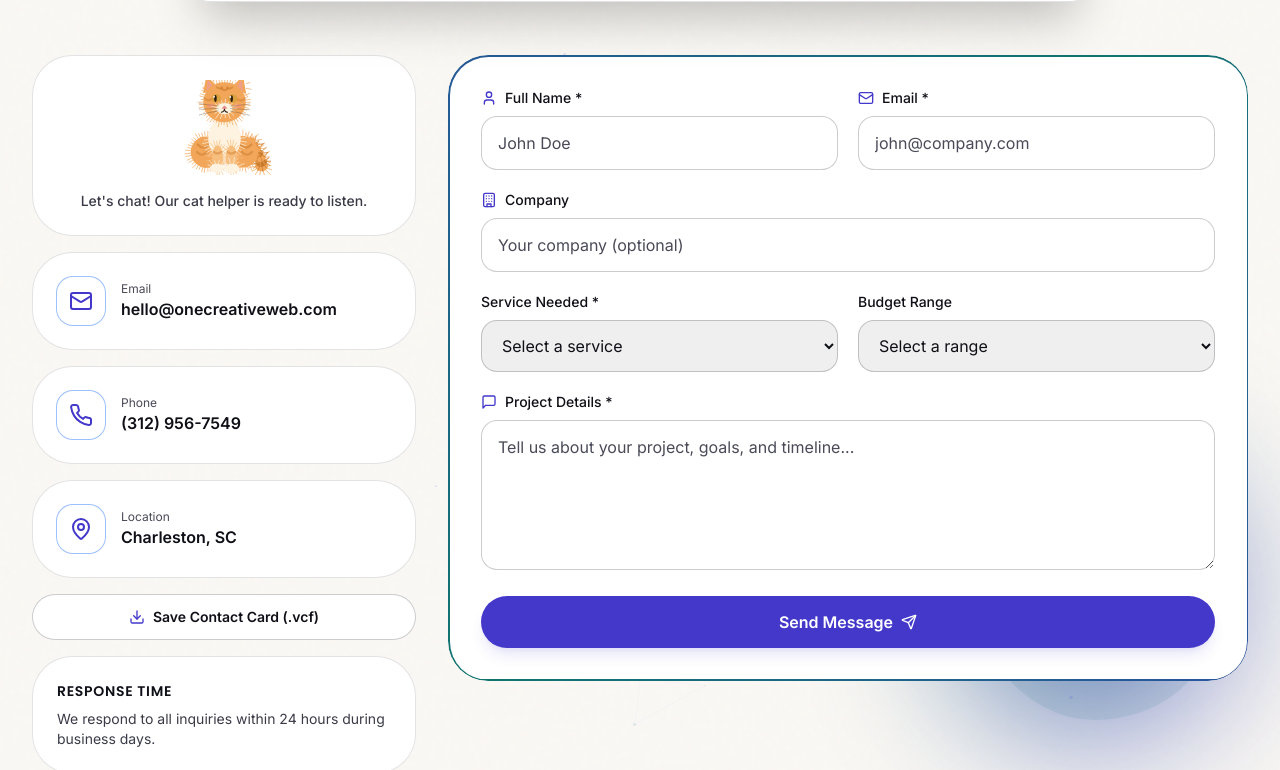
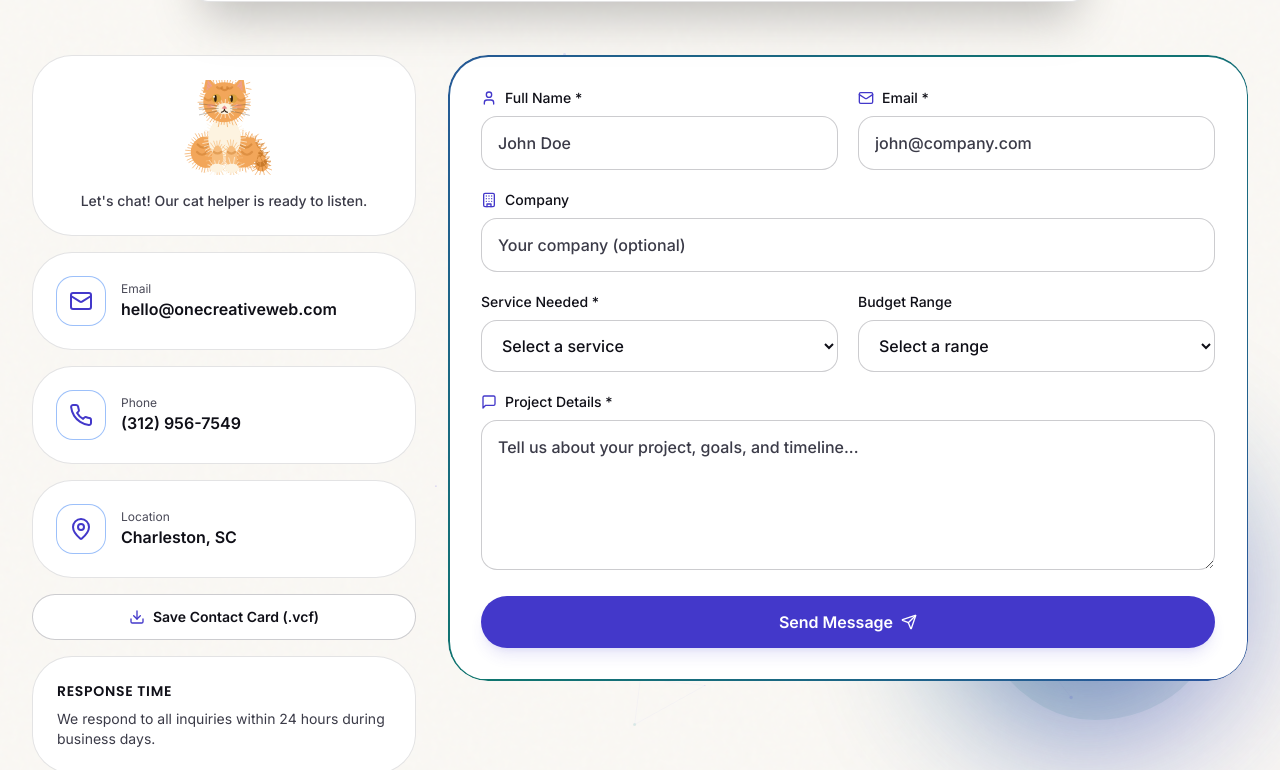
Before and after one commit to scottdixon-github/OneCreativeWeb, a React (Vite) app: page /contact in a window 1280 px wide. Shown: the part 774-1544 px from the top of the page. Built offline with nearby package versions, Linux system fonts and the light colour scheme.

Commit message:
Enhance contact form field styling and interactive focus visibility

```diff
--- a/src/pages/Contact.jsx
+++ b/src/pages/Contact.jsx
@@ -142,7 +142,7 @@ export default function Contact() {
   ]
 
   const inputClass =
-    'w-full rounded-2xl border border-line-strong bg-surface-sunken/50 px-4 py-3.5 text-content placeholder-content-subtle outline-none transition-all duration-300 focus:border-brand focus:ring-2 focus:ring-brand/20'
+    'w-full rounded-2xl border border-line-strong bg-surface-elevated text-content placeholder-content-muted px-4 py-3.5 outline-none transition-all duration-300 focus:border-brand focus:ring-2 focus:ring-brand/30 dark:bg-surface-elevated dark:text-content font-medium'
 
   return (
     <div className="noise-bg pt-36">
@@ -379,13 +379,13 @@ export default function Contact() {
                           onChange={handleChange}
                           className={inputClass}
                         >
-                          <option value="">Select a service</option>
+                          <option value="" className="bg-surface-elevated text-content">Select a service</option>
                           {services.map((s) => (
-                            <option key={s.slug} value={s.title}>
+                            <option key={s.slug} value={s.title} className="bg-surface-elevated text-content">
                               {s.title}
                             </option>
                           ))}
-                          <option value="other">Other / Not sure</option>
+                          <option value="other" className="bg-surface-elevated text-content">Other / Not sure</option>
                         </select>
                       </div>
                       <div>
@@ -398,9 +398,9 @@ export default function Contact() {
                           onChange={handleChange}
                           className={inputClass}
                         >
-                          <option value="">Select a range</option>
+                          <option value="" className="bg-surface-elevated text-content">Select a range</option>
                           {budgets.map((b) => (
-                            <option key={b} value={b}>
+                            <option key={b} value={b} className="bg-surface-elevated text-content">
                               {b}
                             </option>
                           ))}
```
